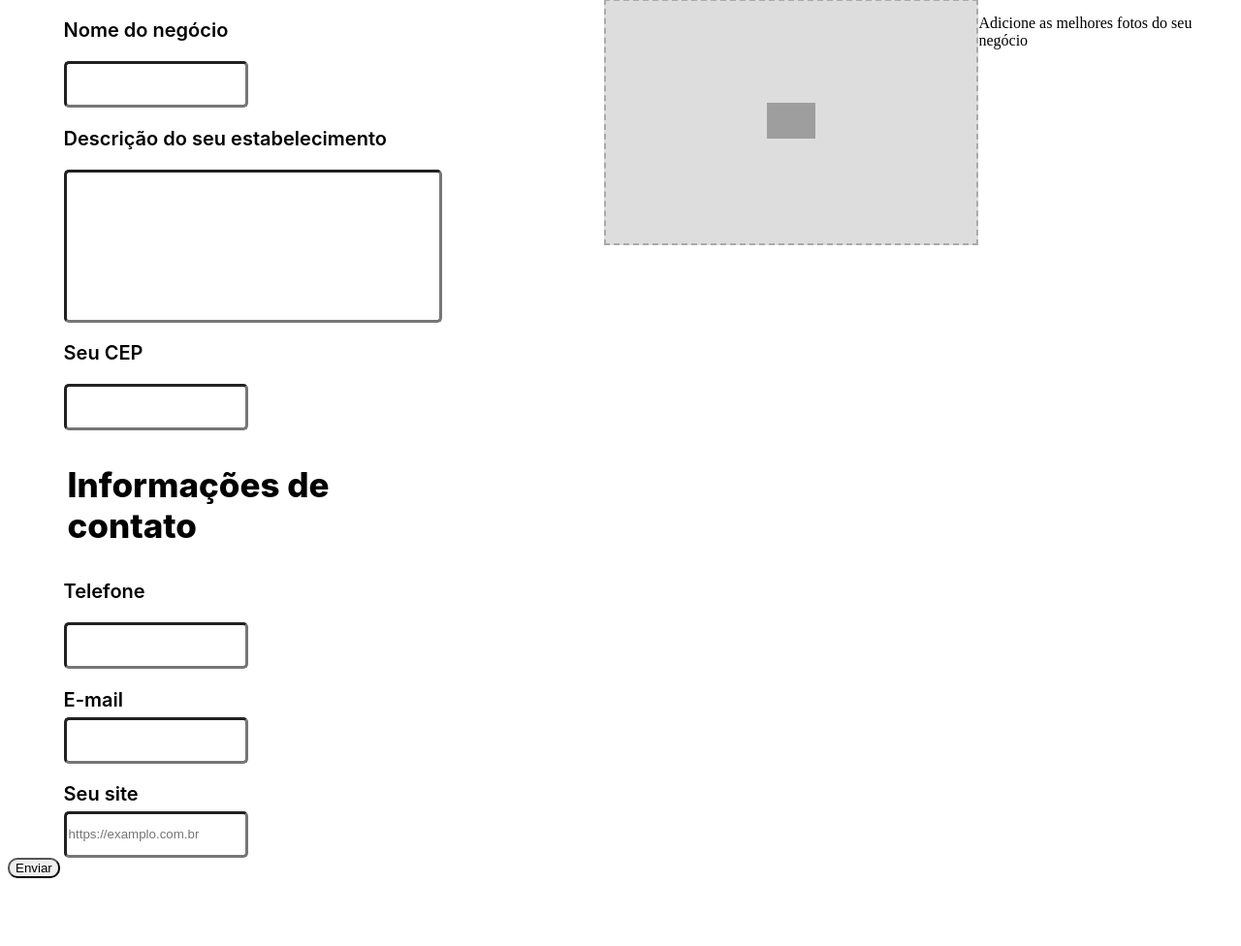
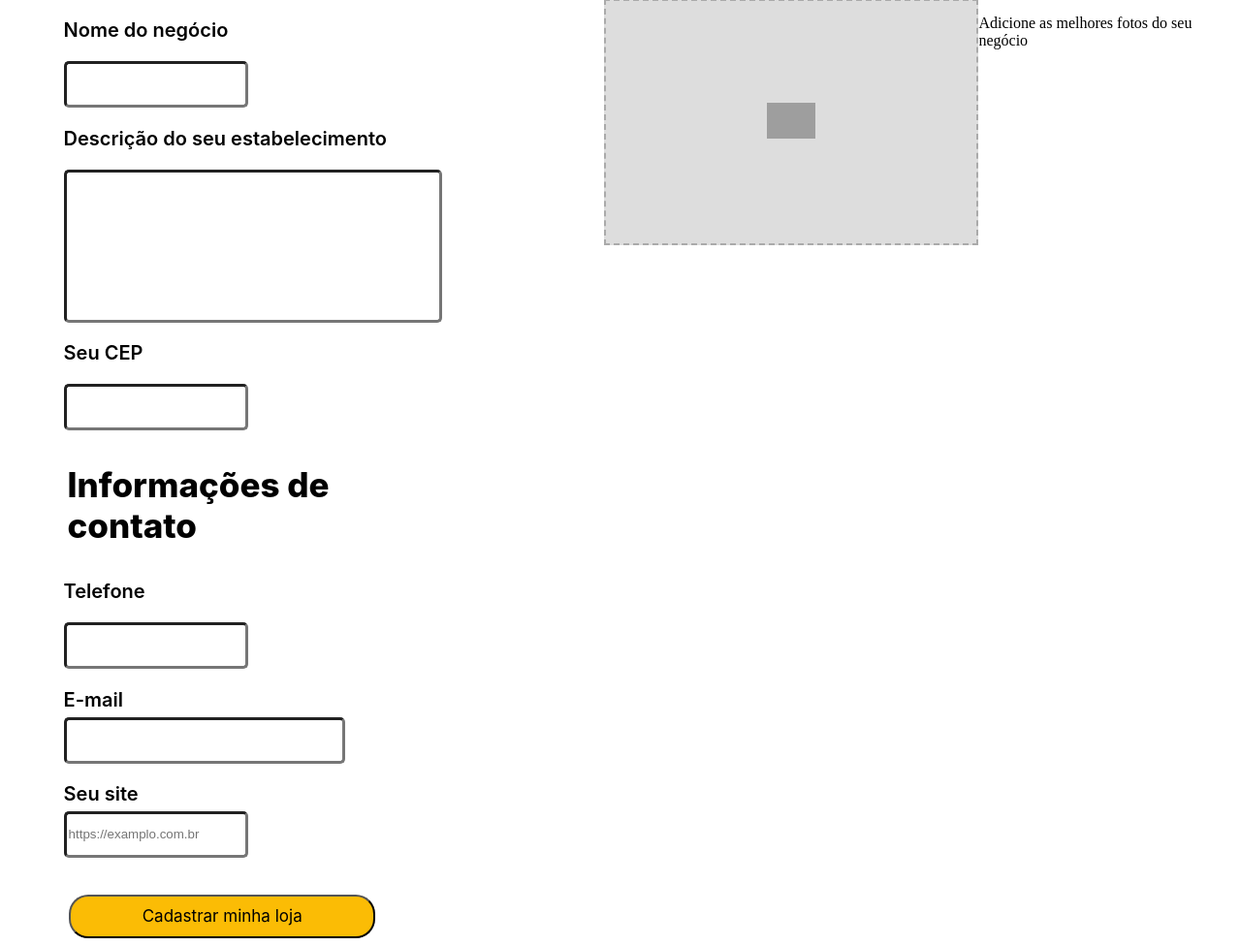
Before and after one commit to MiguelHort/Crowd.V1, a PHP site: page /cadastroloja.html in a window 1280 px wide. Shown: the part 412-1388 px from the top of the page at 97% size. Before the commit the page ends 1318 px from the top, so only its background shows below. Run offline with PHP 8.4, Linux system fonts and the light colour scheme; grey boxes are pictures that could not be loaded.

Commit message:
Finalizando a página de cadastro de loja

```diff
--- a/Crowd/Pagina Cadastro Lojas/cadastro loja.css
+++ b/Crowd/Pagina Cadastro Lojas/cadastro loja.css
@@ -144,7 +144,7 @@
   border-width: 3px;
   margin-left: 5%;
   height: 40px;
-  width: 180px;
+  width: 280px;
 }
 .seusite{
   font-family: 'Inter', sans-serif;
@@ -162,6 +162,14 @@
   width: 180px;
 }
 .enviar{
- border-radius: 10px;
-
+  font-family: 'Inter', sans-serif;
+ border-radius: 20px;
+ background-color: #FBBC05;
+ width: 25%;
+ height: 45px;
+ margin-top: 3%;
+ margin-left: 5%;
+ cursor: pointer;
+ font-size: 17px;
+ font-family: 'Inter', sans-serif;
 }
--- a/Crowd/Pagina Cadastro Lojas/cadastroloja.html
+++ b/Crowd/Pagina Cadastro Lojas/cadastroloja.html
@@ -61,7 +61,8 @@
   </div>
 
 
-  <button class="enviar">Enviar</button>
+  <button class="enviar">Cadastrar minha loja</button>
+
   <script src="imagem.js"></script>
 
 </body>
```
